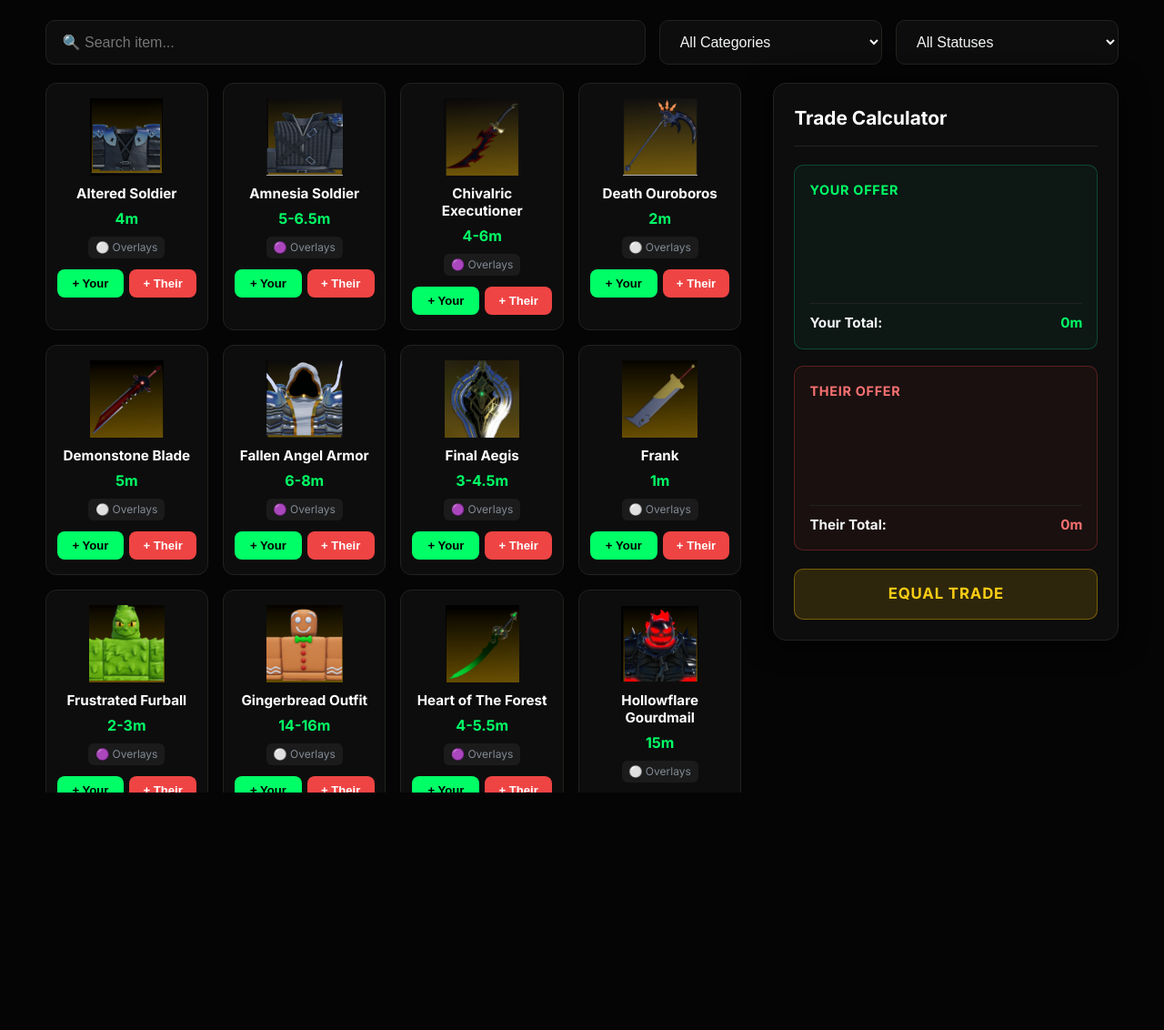
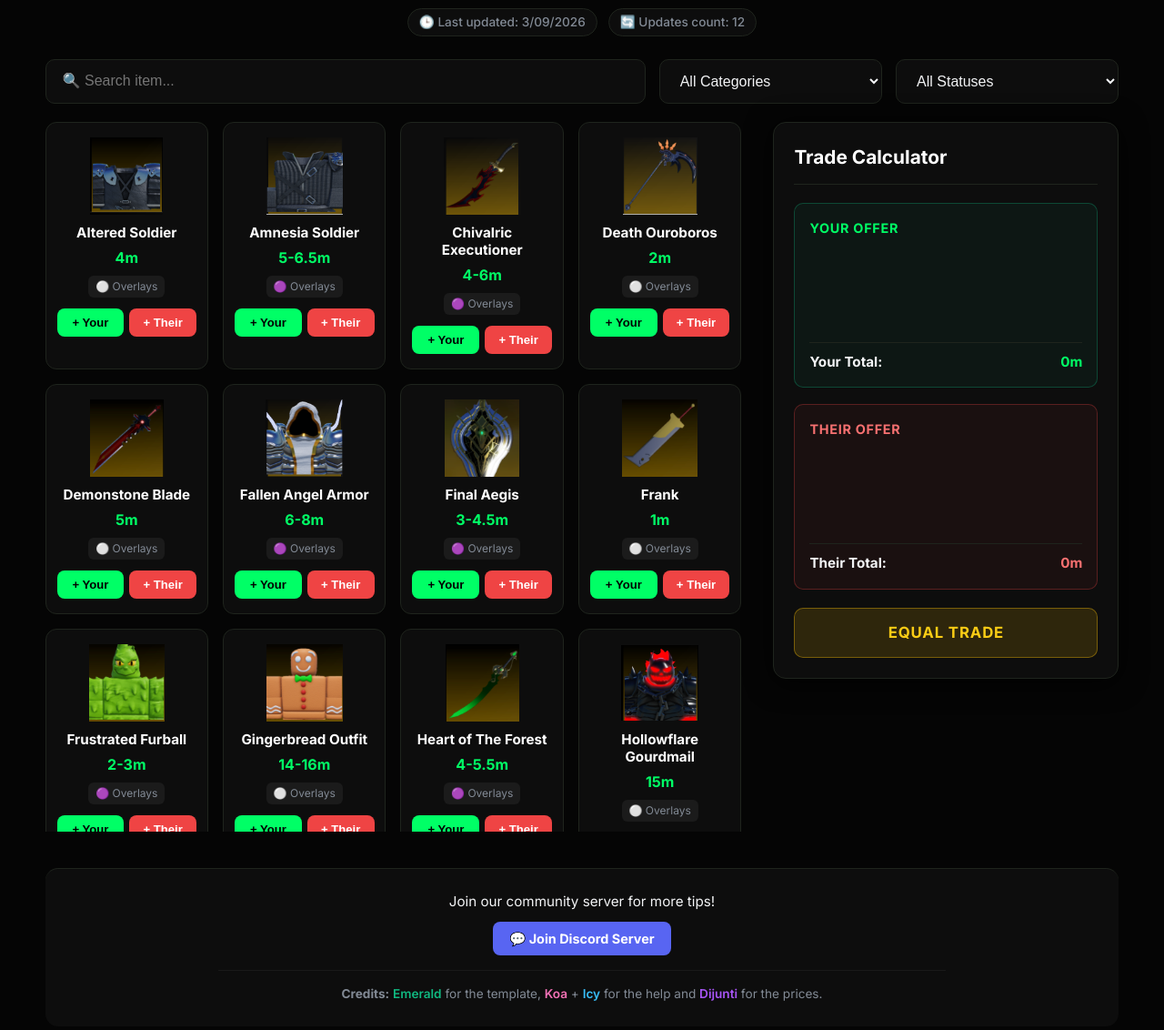
Before and after one commit to Bh2-Values/TheHub, a plain HTML site: page index.html in a window 1280 px wide. Shown: the part 108-1240 px from the top of the page at 91% size. Before the commit the page ends 994 px from the top, so only its background shows below. Drawn offline with Linux system fonts and the light colour scheme.

Commit message:
Update index.html

```diff
--- a/index.html
+++ b/index.html
@@ -90,6 +90,25 @@
       -webkit-text-fill-color: transparent;
     }
     header p { color: var(--text-muted); font-size: 1rem; margin-top: 4px; }
+
+    /* Header Badges / Status */
+    .header-status {
+      display: flex;
+      justify-content: center;
+      gap: 12px;
+      margin-top: 12px;
+      flex-wrap: wrap;
+    }
+
+    .status-badge {
+      background: var(--card-bg);
+      border: 1px solid var(--card-border);
+      color: var(--text-muted);
+      font-size: 0.85rem;
+      padding: 4px 12px;
+      border-radius: 20px;
+      font-weight: 500;
+    }
 
     /* Search & Filters */
     .filter-bar { display: flex; gap: 15px; margin-bottom: 20px; flex-wrap: wrap; }
@@ -241,6 +260,62 @@
     .verdict-win { background: rgba(0, 255, 102, 0.15); color: var(--green-bright); border: 1px solid rgba(0, 255, 102, 0.4); }
     .verdict-fair { background: rgba(234, 179, 8, 0.15); color: #facc15; border: 1px solid rgba(234, 179, 8, 0.4); }
     .verdict-loss { background: rgba(239, 68, 68, 0.15); color: #f87171; border: 1px solid rgba(239, 68, 68, 0.4); }
+
+    /* Footer Styles */
+    footer {
+      margin-top: 40px;
+      padding: 25px 20px;
+      background: var(--card-bg);
+      border-top: 1px solid var(--card-border);
+      text-align: center;
+      border-radius: 14px;
+    }
+
+    .footer-container {
+      max-width: 800px;
+      margin: 0 auto;
+      display: flex;
+      flex-direction: column;
+      gap: 16px;
+      align-items: center;
+    }
+
+    .discord-box p {
+      color: var(--text-main);
+      font-size: 0.95rem;
+      margin-bottom: 10px;
+    }
+
+    .discord-btn {
+      display: inline-block;
+      background: #5865F2;
+      color: #fff;
+      padding: 8px 18px;
+      border-radius: 8px;
+      text-decoration: none;
+      font-weight: 700;
+      font-size: 0.9rem;
+      transition: transform 0.2s, background 0.2s;
+    }
+
+    .discord-btn:hover {
+      background: #4752C4;
+      transform: translateY(-2px);
+    }
+
+    .credits-box {
+      color: var(--text-muted);
+      font-size: 0.85rem;
+      border-top: 1px solid rgba(255, 255, 255, 0.05);
+      padding-top: 15px;
+      width: 100%;
+    }
+
+    /* Colores personalizados para los créditos */
+    .c-emerald { color: #10b981; font-weight: 600; }
+    .c-koa { color: #f472b6; font-weight: 600; }
+    .c-icy { color: #38bdf8; font-weight: 600; }
+    .c-dijunti { color: #a855f7; font-weight: 600; }
   </style>
 </head>
 <body>
@@ -249,6 +324,12 @@
     <header>
       <h1>BH2 Value List & Trade Calculator</h1>
       <p>Live Item Values & Fair Trade Calculator for BH2 Community</p>
+
+      <!-- Status Badges -->
+      <div class="header-status">
+        <span class="status-badge">🕒 Last updated: 3/09/2026</span>
+        <span class="status-badge">🔄 Updates count: 12</span>
+      </div>
     </header>
 
     <div class="filter-bar">
@@ -308,6 +389,21 @@
         </div>
       </div>
     </div>
+
+    <!-- Footer -->
+    <footer>
+      <div class="footer-container">
+        <div class="discord-box">
+          <p>Join our community server for more tips!</p>
+          <a href="https://discord.gg/r467X6mcBS" target="_blank" class="discord-btn">
+            💬 Join Discord Server
+          </a>
+        </div>
+        <div class="credits-box">
+          <p><strong>Credits:</strong> <span class="c-emerald">Emerald</span> for the template, <span class="c-koa">Koa</span> + <span class="c-icy">Icy</span> for the help and <span class="c-dijunti">Dijunti</span> for the prices.</p>
+        </div>
+      </div>
+    </footer>
   </div>
 
   <script src="script.js?v=5"></script>
```
